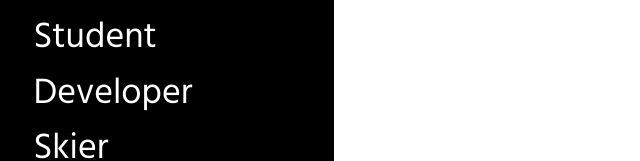
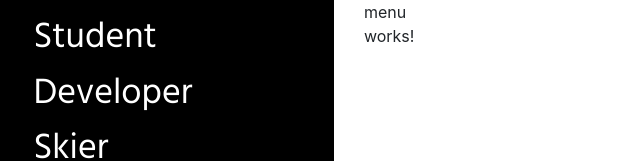
Before and after one commit to cjburri/personal-website, an Angular app: page / in a window 1280 px wide. Shown: the top 161 px of the page, without its empty margins (0-640 px from the left). Built offline with nearby package versions, Linux system fonts and the light colour scheme.

Commit message:
add the menu component to the static-menu

```diff
--- a/src/app/static-menu/static-menu.component.html
+++ b/src/app/static-menu/static-menu.component.html
@@ -3,7 +3,7 @@
         <app-tags></app-tags>
     </div>
     <div class="col-2">
-        <!--menu-->
+        <app-menu></app-menu>
     </div>
 </div>
 <div class="row">
```
